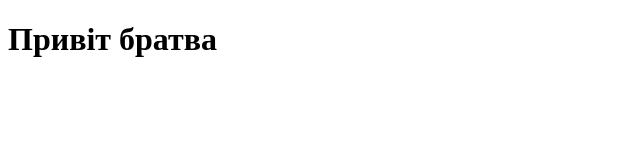
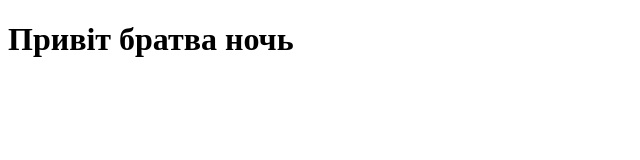
Before and after one commit to Pavelmd/Tutorial, a plain HTML site: page index.html in a window 1280 px wide. Shown: the whole page, without its empty margins (0-640 px from the left). Drawn offline with Linux system fonts and the light colour scheme.

Commit message:
Update index.html

```diff
--- a/index.html
+++ b/index.html
@@ -7,6 +7,6 @@
     <title>Document</title>
 </head>
 <body>
-    <h1>Привіт братва</h1>
+    <h1>Привіт братва ночь</h1>
 </body>
 </html>
```
